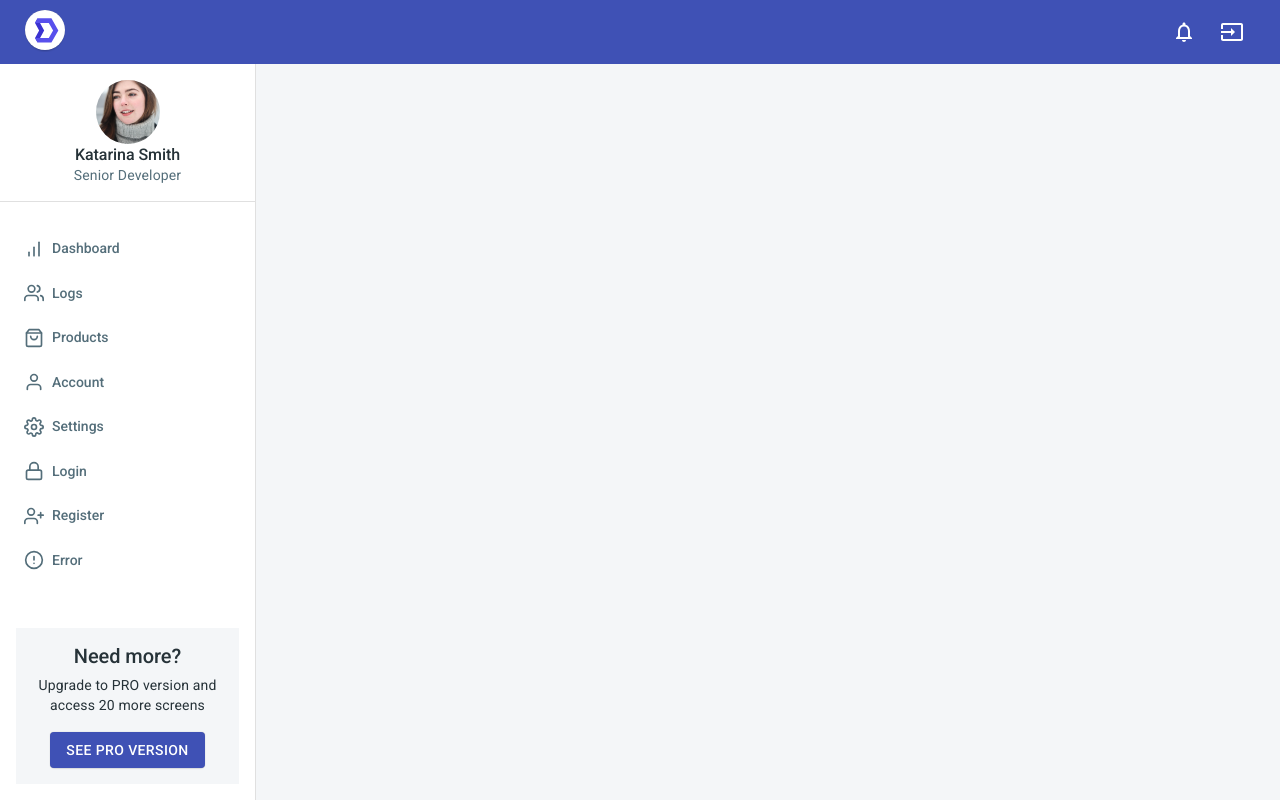
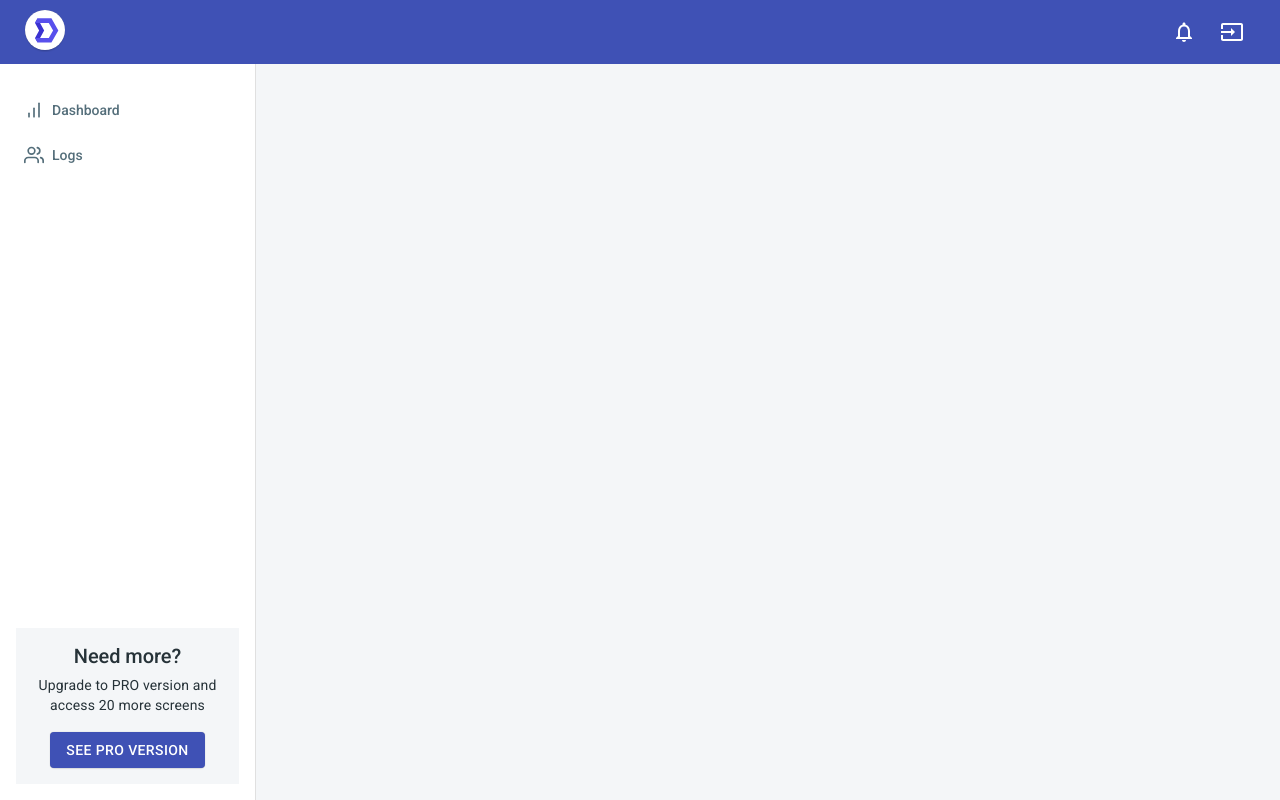
Before and after one commit to OsalaV/React-template, a React (Create React App) app: page /app in a window 1280 px wide. Built offline with nearby package versions, Linux system fonts and the light colour scheme.

Commit message:
customize ui

```diff
--- a/src/layouts/DashboardLayout/NavBar/index.js
+++ b/src/layouts/DashboardLayout/NavBar/index.js
@@ -1,11 +1,9 @@
 import React, { useEffect } from 'react';
-import { Link as RouterLink, useLocation } from 'react-router-dom';
+import { useLocation } from 'react-router-dom';
 import PropTypes from 'prop-types';
 import {
-  Avatar,
   Box,
   Button,
-  Divider,
   Drawer,
   Hidden,
   List,
@@ -13,22 +11,10 @@ import {
   makeStyles
 } from '@material-ui/core';
 import {
-  AlertCircle as AlertCircleIcon,
   BarChart as BarChartIcon,
-  Lock as LockIcon,
-  Settings as SettingsIcon,
-  ShoppingBag as ShoppingBagIcon,
-  User as UserIcon,
-  UserPlus as UserPlusIcon,
   Users as UsersIcon
 } from 'react-feather';
 import NavItem from './NavItem';
-
-const user = {
-  avatar: '/static/images/avatars/avatar_6.png',
-  jobTitle: 'Senior Developer',
-  name: 'Katarina Smith'
-};
 
 const items = [
   {
@@ -40,37 +26,37 @@ const items = [
     href: '/app/patients',
     icon: UsersIcon,
     title: 'Logs'
-  },
-  {
-    href: '/app/products',
-    icon: ShoppingBagIcon,
-    title: 'Products'
-  },
-  {
-    href: '/app/account',
-    icon: UserIcon,
-    title: 'Account'
-  },
-  {
-    href: '/app/settings',
-    icon: SettingsIcon,
-    title: 'Settings'
-  },
-  {
-    href: '/login',
-    icon: LockIcon,
-    title: 'Login'
-  },
-  {
-    href: '/register',
-    icon: UserPlusIcon,
-    title: 'Register'
-  },
-  {
-    href: '/404',
-    icon: AlertCircleIcon,
-    title: 'Error'
   }
+  // {
+  //   href: '/app/products',
+  //   icon: ShoppingBagIcon,
+  //   title: 'Products'
+  // },
+  // {
+  //   href: '/app/account',
+  //   icon: UserIcon,
+  //   title: 'Account'
+  // },
+  // {
+  //   href: '/app/settings',
+  //   icon: SettingsIcon,
+  //   title: 'Settings'
+  // },
+  // {
+  //   href: '/login',
+  //   icon: LockIcon,
+  //   title: 'Login'
+  // },
+  // {
+  //   href: '/register',
+  //   icon: UserPlusIcon,
+  //   title: 'Register'
+  // },
+  // {
+  //   href: '/404',
+  //   icon: AlertCircleIcon,
+  //   title: 'Error'
+  // }
 ];
 
 const useStyles = makeStyles(() => ({
@@ -106,7 +92,7 @@ const NavBar = ({ onMobileClose, openMobile }) => {
       display="flex"
       flexDirection="column"
     >
-      <Box
+      {/* <Box
         alignItems="center"
         display="flex"
         flexDirection="column"
@@ -132,7 +118,7 @@ const NavBar = ({ onMobileClose, openMobile }) => {
           {user.jobTitle}
         </Typography>
       </Box>
-      <Divider />
+      <Divider /> */}
       <Box p={2}>
         <List>
           {items.map((item) => (
```
Also changed, not shown: 1 other file (tests, documents, lock files or other folders).
